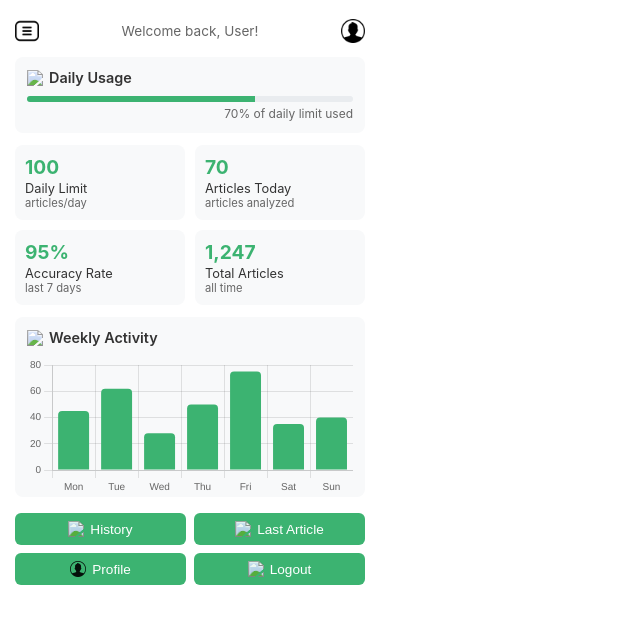
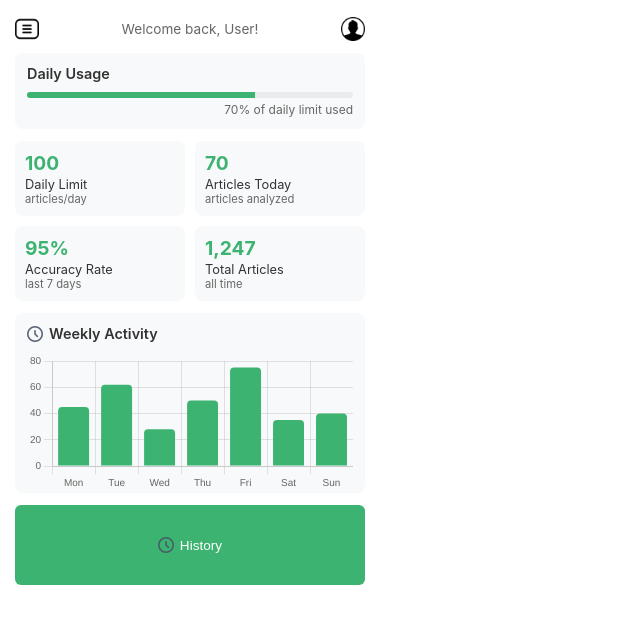
Before and after one commit to checkmate-ext/checkmate-ext.github.io, a browser extension: page checkmate-ext-frontend/extension-ui/DashboardPage.html in a window 1280 px wide. Shown: the whole page, without its empty margins (0-640 px from the left). Drawn offline with Linux system fonts and the light colour scheme.

Commit message:
dashboard etc

```diff
--- a/checkmate-ext-frontend/extension-ui/DashboardPage.html
+++ b/checkmate-ext-frontend/extension-ui/DashboardPage.html
@@ -136,7 +136,6 @@
         /* Navigation Buttons */
         .nav-grid {
             display: grid;
-            grid-template-columns: repeat(2, 1fr);
             gap: 8px;
             margin-top: auto;
         }
@@ -165,6 +164,10 @@
             height: 16px;
             opacity: 0.9;
         }
+        .nav-grid .nav-button {
+            width: 100%;
+            height: 80px; /* adjust as needed */
+        }
     </style>
 </head>
 <body>
@@ -177,7 +180,6 @@
 
         <div class="usage-card">
             <div class="card-title">
-                <img src="/api/placeholder/16/16" alt="Activity" class="icon">
                 Daily Usage
             </div>
             <div class="progress-container">
@@ -211,7 +213,7 @@
 
         <div class="chart-card">
             <div class="card-title">
-                <img src="/api/placeholder/16/16" alt="History" class="icon">
+                <img src="../images/clock.256x256.png" alt="History" class="icon">
                 Weekly Activity
             </div>
             <div class="chart-container">
@@ -221,20 +223,8 @@
 
         <div class="nav-grid">
             <button class="nav-button">
-                <img src="/api/placeholder/16/16" alt="History" class="icon" >
+                <img src="../images/clock.256x256.png" alt="History" class="icon" >
                 History
-            </button>
-            <button class="nav-button">
-                <img src="/api/placeholder/16/16" alt="Article" class="icon">
-                Last Article
-            </button>
-            <button class="nav-button">
-                <img src="../images/user-profile-icon.png" alt="Profile" class="icon">
-                Profile
-            </button>
-            <button class="nav-button">
-                <img src="/api/placeholder/16/16" alt="Logout" class="icon">
-                Logout
             </button>
         </div>
     </div>
```
Also changed, not shown: checkmate-ext-frontend/extension-ui/MainMenuPage.html (+34 -9 lines), checkmate-ext-frontend/extension-ui/ProfilePage.html (+2 -2 lines), checkmate-ext-frontend/images/DashboardIcon.png (added), checkmate-ext-frontend/images/clock.256x256.png (added).
